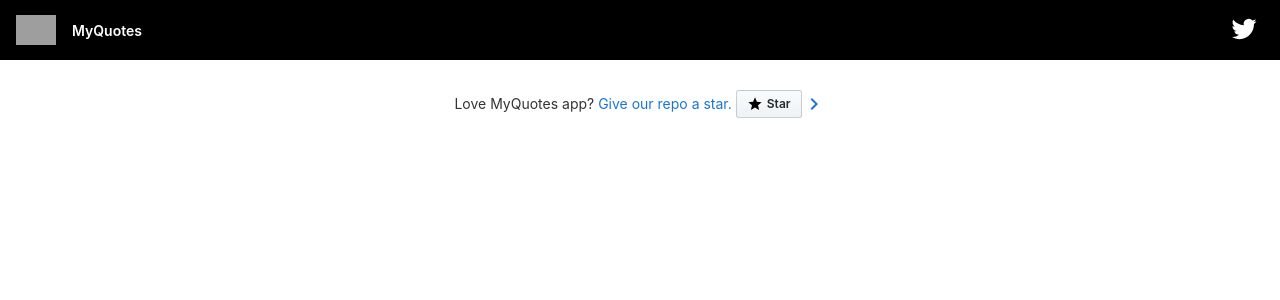
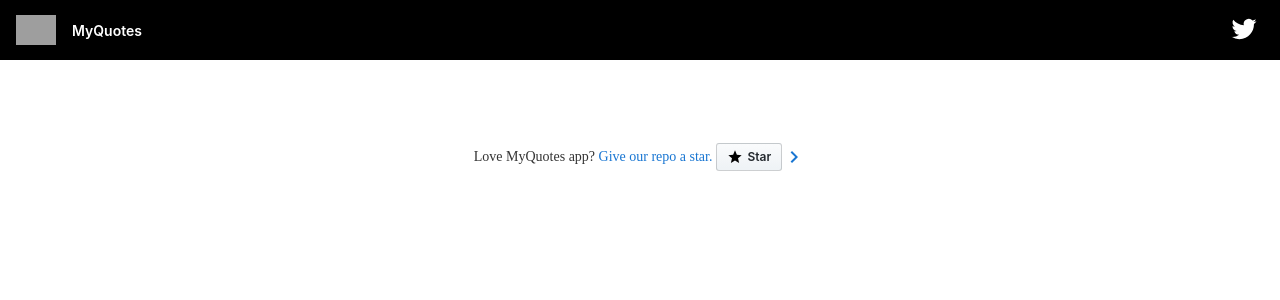
Before and after one commit to John-Osiko/Osyko-Core-IP1, an Angular app: page / in a window 1280 px wide. Shown: the top 300 px of the page. Built offline with nearby package versions, Linux system fonts and the light colour scheme; grey boxes are pictures that could not be loaded.

Commit message:
Added div container and h1 element

```diff
--- a/src/app/app.component.html
+++ b/src/app/app.component.html
@@ -47,7 +47,7 @@
         opacity: 0.8;
     }
 
-    .content {
+    .content-1 {
         display: flex;
         margin: 82px auto 32px;
         padding: 0 16px;
@@ -125,9 +125,15 @@
 </div>
 
 <div class="content" role="main">
+    <div class="tooslie">
+        <h1>Quotes</h1>
+    </div>
+</div>
 
+
+<div class="content-1">
     <!-- Footer -->
-    <footer>
+    <footer style="font-family: ' Patrick Hand ';">
         Love MyQuotes app?&nbsp;
         <a href="https://github.com/John-Osiko/Osyko-Core-IP1.git" target="_blank" rel="noopener"> Give our repo a star.
         <div class="github-star-badge">
```
